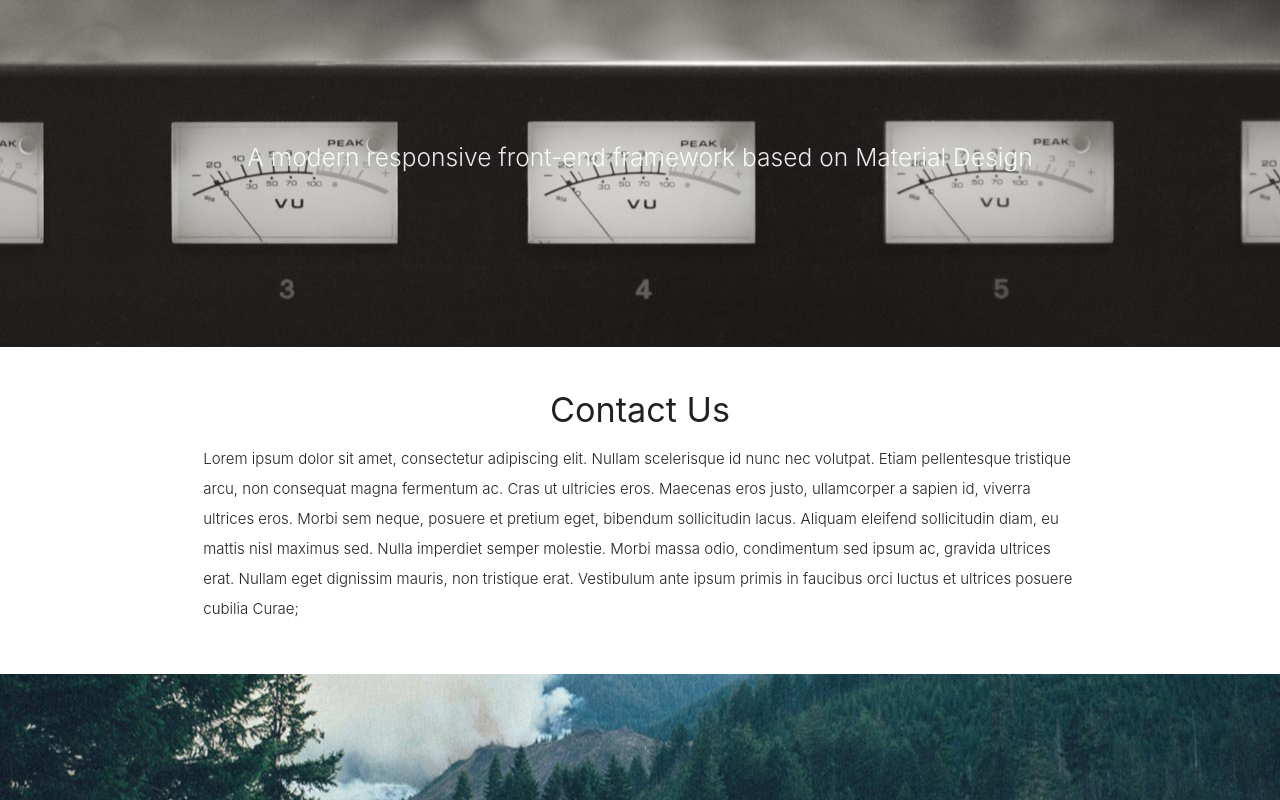
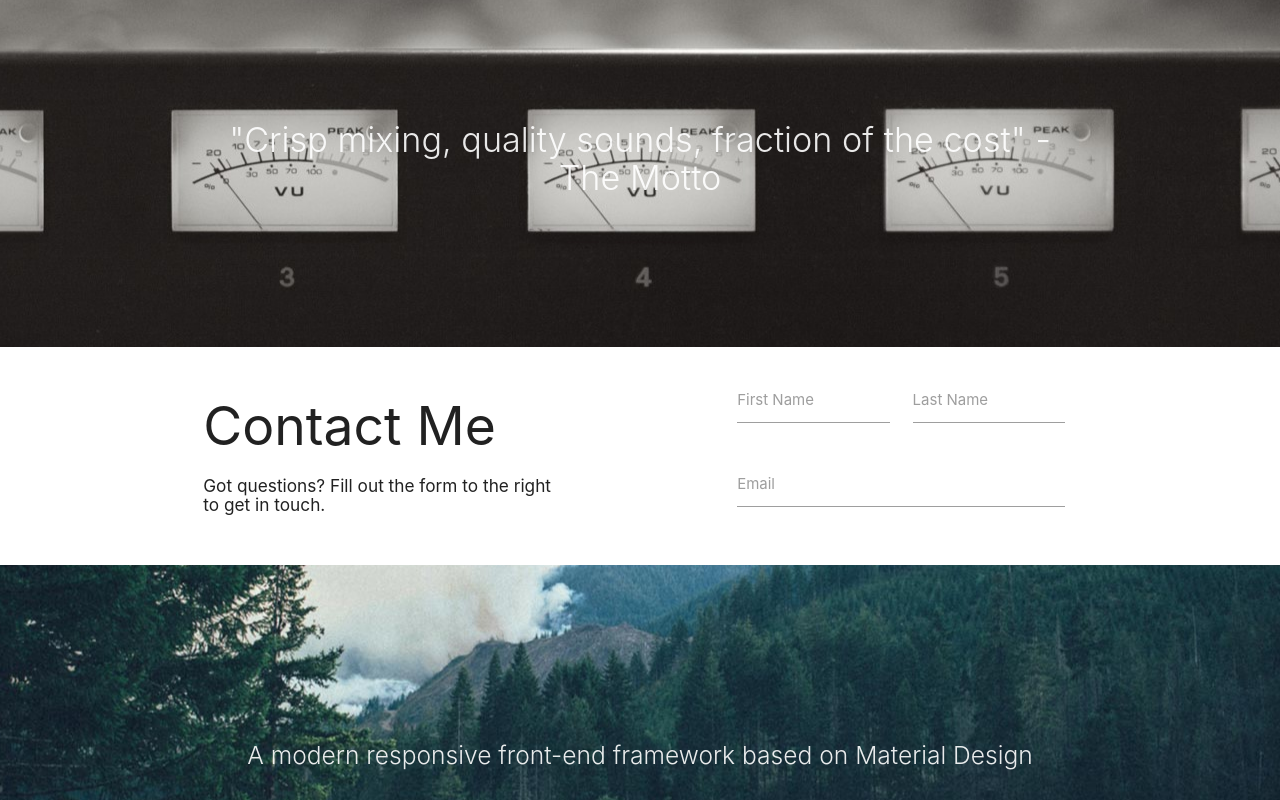
Before and after one commit to KingChad127/kingchad127.github.io, a plain HTML site: page index.html in a window 1280 px wide. Shown: the part 960-1760 px from the top of the page. Drawn offline with nearby package versions, Linux system fonts and the light colour scheme.

Commit message:
Update index.html

```diff
--- a/index.html
+++ b/index.html
@@ -42,7 +42,7 @@
           <h5 class="white-text header col s12 light">16 year old hip-hop, R&B, and trap producer, mix engineer, and musician from Flower Mound, Texas.</h5>
         </div>
         <div class="row center">
-          <a href="http://materializecss.com/getting-started.html" id="download-button" class="btn-large waves-effect waves-light red darken-1">Get Started</a>
+          <a href="http://materializecss.com/getting-started.html" id="download-button" class="btn-large waves-effect waves-light red darken-1">Start Your Project</a>
         </div>
         <br><br>
 
@@ -96,26 +96,45 @@
     <div class="section no-pad-bot">
       <div class="container">
         <div class="row center">
-          <h5 class="header col s12 light">A modern responsive front-end framework based on Material Design</h5>
+          <h4 class="header col s12 light">"Crisp mixing, quality sounds, fraction of the cost" - The Motto</h4 >
         </div>
       </div>
     </div>
     <div class="parallax"><img src="images/mixingConsole2_1.jpg"></div>
   </div>
 
-  <div class="container">
-    <div class="section">
+  <!--Contact Form-->
 
-      <div class="row">
-        <div class="col s12 center">
-          <h3><i class="mdi-content-send brown-text"></i></h3>
-          <h4>Contact Us</h4>
-          <p class="left-align light">Lorem ipsum dolor sit amet, consectetur adipiscing elit. Nullam scelerisque id nunc nec volutpat. Etiam pellentesque tristique arcu, non consequat magna fermentum ac. Cras ut ultricies eros. Maecenas eros justo, ullamcorper a sapien id, viverra ultrices eros. Morbi sem neque, posuere et pretium eget, bibendum sollicitudin lacus. Aliquam eleifend sollicitudin diam, eu mattis nisl maximus sed. Nulla imperdiet semper molestie. Morbi massa odio, condimentum sed ipsum ac, gravida ultrices erat. Nullam eget dignissim mauris, non tristique erat. Vestibulum ante ipsum primis in faucibus orci luctus et ultrices posuere cubilia Curae;</p>
-        </div>
+  <section class="section container" id="contact">
+    <div class="row">
+      <div class="col s12 l5">
+        <h2>Contact Me</h2>
+        <h6>Got questions? Fill out the form to the right to get in touch.</h6>
       </div>
+      <div class="col s12 l5 offset-l2">
+        <form action="">
+          <div class="input-field col s6">
+            <input id="first_name" type="text" class="validate">
+            <label for="first_name">First Name</label>
+          </div>
+          <div class="input-field col s6">
+            <input id="last_name" type="text" class="validate">
+            <label for="last_name">Last Name</label>
+          </div>
+          <div class="input-field col s12">
+            <input id="email" type="text" class="validate">
+            <label for="email">Email</label>
+
+          </div>
+        </form>
+      </div>
+    </div>
+
+  </section>
 
     </div>
-  </div>
+
+  </section>
 
 
   <div class="parallax-container valign-wrapper">
```
